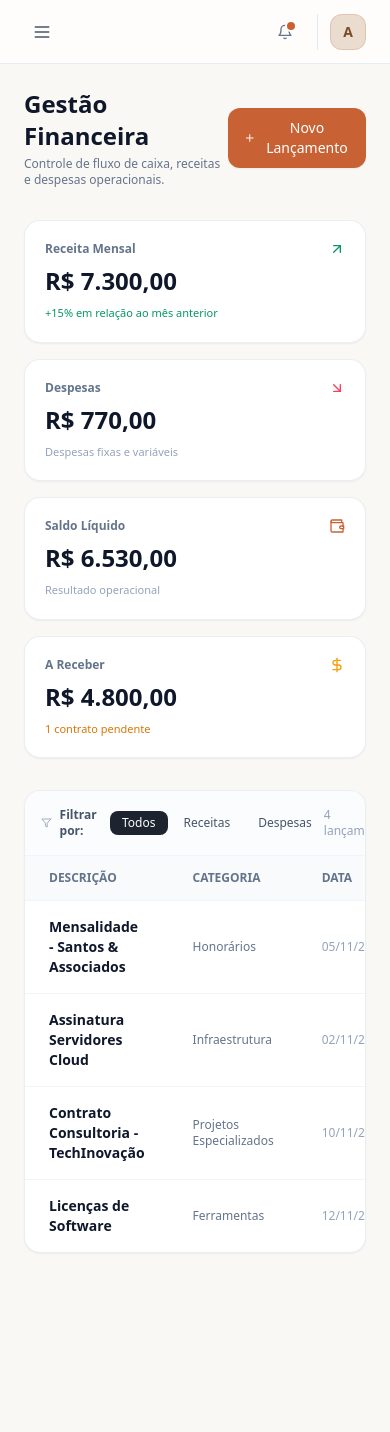
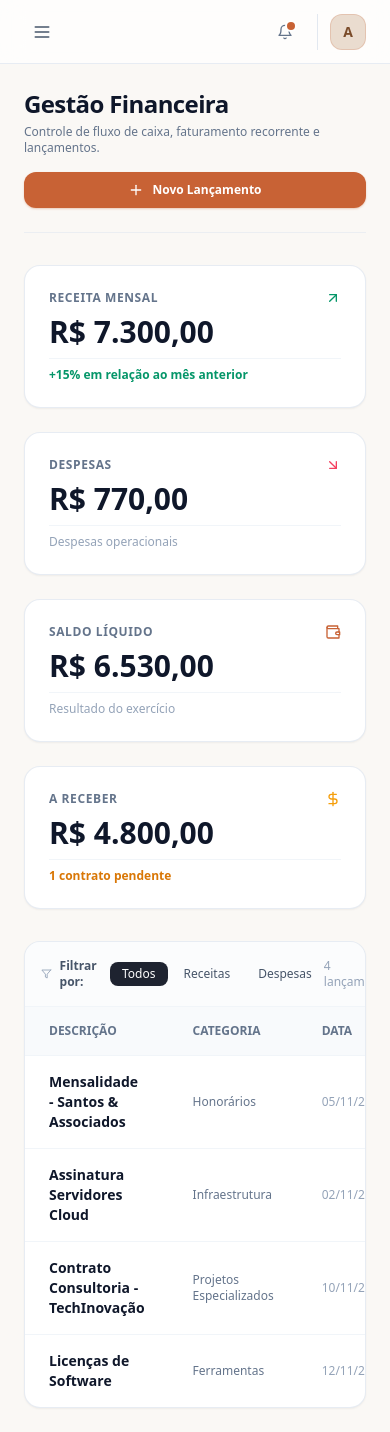
Before and after one commit to AlbertAlves12/Nexus, a Next.js app in the folder meu-sistema-piloto/: page /financeiro in a window 390 px wide. Before the commit the page ends 1277 px from the top, so only its background shows below. Built offline with nearby package versions, Linux system fonts and the light colour scheme.

Commit message:
Refactor financial dashboard layout and styles
Updated layout and styles for the financial management dashboard, enhancing readability and responsiveness. Improved button styles and adjusted text sizes for better user experience.

```diff
--- a/meu-sistema-piloto/app/(dashboard)/financeiro/page.tsx
+++ b/meu-sistema-piloto/app/(dashboard)/financeiro/page.tsx
@@ -89,70 +89,67 @@ export default function FinanceiroPage() {
   };
 
   return (
-    <div className="max-w-6xl mx-auto space-y-8 font-sans">
-      {/* Cabeçalho */}
-      <div className="flex items-center justify-between">
+    <div className="w-full space-y-8 font-sans">
+      <div className="flex flex-col sm:flex-row sm:items-center justify-between gap-4 border-b border-slate-200/60 pb-6 w-full">
         <div>
-          <h1 className="text-2xl font-bold text-slate-900">Gestão Financeira</h1>
-          <p className="text-xs text-slate-500 mt-1">
-            Controle de fluxo de caixa, receitas e despesas operacionais.
+          <h1 className="text-2xl sm:text-3xl font-extrabold text-slate-900 tracking-tight">Gestão Financeira</h1>
+          <p className="text-xs sm:text-sm text-slate-500 mt-1">
+            Controle de fluxo de caixa, faturamento recorrente e lançamentos.
           </p>
         </div>
 
         <button
           onClick={() => setModalAberto(true)}
-          className="inline-flex items-center gap-2 px-4 py-2.5 bg-[#C86235] hover:bg-[#b0532b] text-white text-sm font-medium rounded-xl transition-colors shadow-sm"
+          className="inline-flex items-center justify-center gap-2 px-5 py-2.5 bg-[#C86235] hover:bg-[#b0532b] text-white text-xs sm:text-sm font-semibold rounded-xl transition-all shadow-sm shadow-[#C86235]/30"
         >
           <Plus className="w-4 h-4" />
           Novo Lançamento
         </button>
       </div>
 
-      {/* Cartões de Indicadores */}
-      <div className="grid grid-cols-1 md:grid-cols-4 gap-4">
-        <div className="bg-white p-5 rounded-2xl border border-slate-200/70 shadow-sm space-y-2">
-          <div className="flex items-center justify-between text-xs font-semibold text-slate-500">
+      <div className="grid grid-cols-1 sm:grid-cols-2 lg:grid-cols-4 gap-6 w-full">
+        <div className="bg-white p-6 rounded-2xl border border-slate-200/80 shadow-sm space-y-2 w-full">
+          <div className="flex items-center justify-between text-xs font-semibold text-slate-500 uppercase tracking-wider">
             <span>Receita Mensal</span>
             <ArrowUpRight className="w-4 h-4 text-emerald-600" />
           </div>
-          <div className="text-2xl font-bold text-slate-900">R$ 7.300,00</div>
-          <p className="text-[11px] text-emerald-600 font-medium">+15% em relação ao mês anterior</p>
+          <div className="text-3xl font-extrabold text-slate-900">R$ 7.300,00</div>
+          <p className="text-xs text-emerald-600 font-semibold pt-2 border-t border-slate-100">+15% em relação ao mês anterior</p>
         </div>
 
-        <div className="bg-white p-5 rounded-2xl border border-slate-200/70 shadow-sm space-y-2">
-          <div className="flex items-center justify-between text-xs font-semibold text-slate-500">
+        <div className="bg-white p-6 rounded-2xl border border-slate-200/80 shadow-sm space-y-2 w-full">
+          <div className="flex items-center justify-between text-xs font-semibold text-slate-500 uppercase tracking-wider">
             <span>Despesas</span>
             <ArrowDownRight className="w-4 h-4 text-rose-500" />
           </div>
-          <div className="text-2xl font-bold text-slate-900">R$ 770,00</div>
-          <p className="text-[11px] text-slate-400">Despesas fixas e variáveis</p>
+          <div className="text-3xl font-extrabold text-slate-900">R$ 770,00</div>
+          <p className="text-xs text-slate-400 pt-2 border-t border-slate-100">Despesas operacionais</p>
         </div>
 
-        <div className="bg-white p-5 rounded-2xl border border-slate-200/70 shadow-sm space-y-2">
-          <div className="flex items-center justify-between text-xs font-semibold text-slate-500">
+        <div className="bg-white p-6 rounded-2xl border border-slate-200/80 shadow-sm space-y-2 w-full">
+          <div className="flex items-center justify-between text-xs font-semibold text-slate-500 uppercase tracking-wider">
             <span>Saldo Líquido</span>
             <Wallet className="w-4 h-4 text-[#C86235]" />
           </div>
-          <div className="text-2xl font-bold text-slate-900">R$ 6.530,00</div>
-          <p className="text-[11px] text-slate-400">Resultado operacional</p>
+          <div className="text-3xl font-extrabold text-slate-900">R$ 6.530,00</div>
+          <p className="text-xs text-slate-400 pt-2 border-t border-slate-100">Resultado do exercício</p>
         </div>
 
-        <div className="bg-white p-5 rounded-2xl border border-slate-200/70 shadow-sm space-y-2">
-          <div className="flex items-center justify-between text-xs font-semibold text-slate-500">
+        <div className="bg-white p-6 rounded-2xl border border-slate-200/80 shadow-sm space-y-2 w-full">
+          <div className="flex items-center justify-between text-xs font-semibold text-slate-500 uppercase tracking-wider">
             <span>A Receber</span>
             <DollarSign className="w-4 h-4 text-amber-500" />
           </div>
-          <div className="text-2xl font-bold text-slate-900">R$ 4.800,00</div>
-          <p className="text-[11px] text-amber-600 font-medium">1 contrato pendente</p>
+          <div className="text-3xl font-extrabold text-slate-900">R$ 4.800,00</div>
+          <p className="text-xs text-amber-600 font-semibold pt-2 border-t border-slate-100">1 contrato pendente</p>
         </div>
       </div>
 
-      {/* Filtros e Tabela de Lançamentos */}
-      <div className="bg-white rounded-2xl border border-slate-200/70 shadow-sm overflow-hidden">
+      <div className="bg-white rounded-2xl border border-slate-200/80 shadow-sm overflow-hidden w-full">
         <div className="p-4 border-b border-slate-100 flex items-center justify-between bg-slate-50/50">
           <div className="flex items-center gap-2">
             <Filter className="w-4 h-4 text-slate-400" />
-            <span className="text-xs font-semibold text-slate-600">Filtrar por:</span>
+            <span className="text-xs font-bold text-slate-600">Filtrar por:</span>
             <div className="flex gap-1">
               <button
                 onClick={() => setFiltroTipo('todos')}
@@ -183,25 +180,26 @@ export default function FinanceiroPage() {
           <span className="text-xs text-slate-400">{transacoesFiltradas.length} lançamentos</span>
         </div>
 
+        <div className="overflow-x-auto w-full">
           <table className="w-full text-left text-sm text-slate-600">
             <thead className="bg-slate-50 text-xs font-semibold text-slate-500 uppercase border-b border-slate-100">
               <tr>
-              <th className="px-6 py-3.5">Descrição</th>
-              <th className="px-6 py-3.5">Categoria</th>
-              <th className="px-6 py-3.5">Data</th>
-              <th className="px-6 py-3.5">Status</th>
-              <th className="px-6 py-3.5 text-right">Valor</th>
+                <th className="px-6 py-4">Descrição</th>
+                <th className="px-6 py-4">Categoria</th>
+                <th className="px-6 py-4">Data</th>
+                <th className="px-6 py-4">Status</th>
+                <th className="px-6 py-4 text-right">Valor</th>
               </tr>
             </thead>
             <tbody className="divide-y divide-slate-100">
               {transacoesFiltradas.map((t) => (
                 <tr key={t.id} className="hover:bg-slate-50/50 transition-colors">
-                <td className="px-6 py-4 font-semibold text-slate-900">{t.descricao}</td>
+                  <td className="px-6 py-4 font-bold text-slate-900">{t.descricao}</td>
                   <td className="px-6 py-4 text-xs text-slate-500">{t.categoria}</td>
                   <td className="px-6 py-4 text-xs text-slate-400">{t.data}</td>
                   <td className="px-6 py-4">
                     <span
-                    className={`inline-flex items-center gap-1 px-2.5 py-1 rounded-full text-xs font-medium ${
+                      className={`inline-flex items-center gap-1 px-2.5 py-1 rounded-full text-xs font-semibold ${
                         t.status === 'Pago' ? 'bg-emerald-50 text-emerald-700' : 'bg-amber-50 text-amber-700'
                       }`}
                     >
@@ -210,7 +208,7 @@ export default function FinanceiroPage() {
                     </span>
                   </td>
                   <td
-                  className={`px-6 py-4 text-right font-semibold ${
+                    className={`px-6 py-4 text-right font-bold ${
                       t.tipo === 'receita' ? 'text-emerald-600' : 'text-rose-600'
                     }`}
                   >
@@ -221,15 +219,15 @@ export default function FinanceiroPage() {
             </tbody>
           </table>
         </div>
+      </div>
 
-      {/* Modal de Novo Lançamento */}
       {modalAberto && (
         <div className="fixed inset-0 bg-slate-900/40 backdrop-blur-sm flex items-center justify-center p-4 z-50">
           <div className="bg-white rounded-2xl p-6 max-w-md w-full space-y-4 shadow-xl">
             <h3 className="text-lg font-bold text-slate-900">Novo Lançamento Financeiro</h3>
             <form onSubmit={handleCadastrar} className="space-y-3">
               <div>
-                <label className="text-xs font-medium text-slate-600">Descrição</label>
+                <label className="text-xs font-semibold text-slate-600">Descrição</label>
                 <input
                   type="text"
                   required
@@ -242,7 +240,7 @@ export default function FinanceiroPage() {
 
               <div className="grid grid-cols-2 gap-3">
                 <div>
-                  <label className="text-xs font-medium text-slate-600">Tipo</label>
+                  <label className="text-xs font-semibold text-slate-600">Tipo</label>
                   <select
                     value={tipo}
                     onChange={(e) => setTipo(e.target.value as 'receita' | 'despesa')}
@@ -253,7 +251,7 @@ export default function FinanceiroPage() {
                   </select>
                 </div>
                 <div>
-                  <label className="text-xs font-medium text-slate-600">Valor (R$)</label>
+                  <label className="text-xs font-semibold text-slate-600">Valor (R$)</label>
                   <input
                     type="text"
                     required
@@ -266,7 +264,7 @@ export default function FinanceiroPage() {
               </div>
 
               <div>
-                <label className="text-xs font-medium text-slate-600">Categoria</label>
+                <label className="text-xs font-semibold text-slate-600">Categoria</label>
                 <input
                   type="text"
                   value={categoria}
@@ -286,7 +284,7 @@ export default function FinanceiroPage() {
                 </button>
                 <button
                   type="submit"
-                  className="px-4 py-2 bg-[#C86235] text-white text-sm font-medium rounded-lg hover:bg-[#b0532b]"
+                  className="px-4 py-2 bg-[#C86235] text-white text-sm font-semibold rounded-lg hover:bg-[#b0532b]"
                 >
                   Salvar Lançamento
                 </button>
```
Lines whose indentation alone changed are shown as unchanged.
